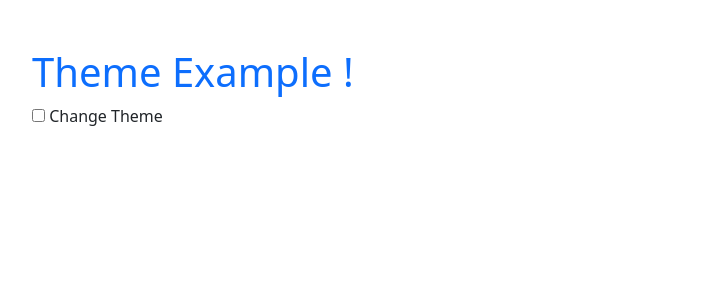
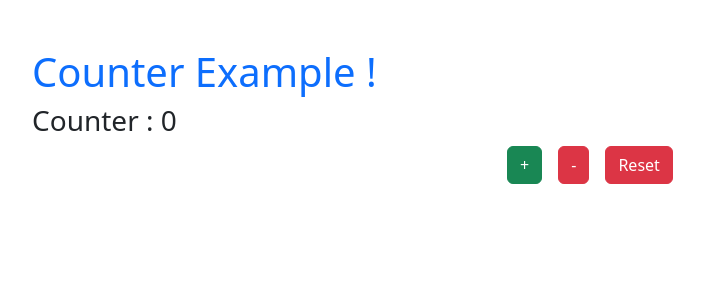
Before and after one commit to divyamunjal/ReactJS_learning_concepts, a React (Create React App) app: page / in a window 1280 px wide. Shown: the top 300 px of the page, without its empty margins (50-754 px from the left). Built offline with nearby package versions, Linux system fonts and the light colour scheme.

Commit message:
counter with reducer example

```diff
--- a/src/App.js
+++ b/src/App.js
@@ -14,6 +14,7 @@ import SearchItems from './components/SearchItems';
 import Color from './components/Color';
 import { ThemeProvider } from './context/themeContext';
 import Theme from './components/Theme';
+import CounterWithReducer from './components/CounterWithReducer';
 
 function App() {
   return (
@@ -29,9 +30,10 @@ function App() {
       {/* <Login /> */}
       {/* <SearchItems /> */}
       {/* <Color /> */}
-      <ThemeProvider>
+      {/* <ThemeProvider>
         <Theme />
-      </ThemeProvider>
+      </ThemeProvider> */}
+      <CounterWithReducer />
     </div>
   );
 }
--- /dev/null
+++ b/src/components/CounterWithReducer.js
@@ -0,0 +1,31 @@
+import React, { useReducer } from 'react'
+
+const CounterWithReducer = () => {
+
+    function reducer(state,action){
+        debugger;
+        switch (action.type){
+            case 'INCREMENT' :
+            return {count : state.count + 1};
+            case 'DECREMENT' :
+            return {count : state.count - 1};
+            default :
+            return {count : 0}
+        }
+    }
+
+    const [state,dispatch] = useReducer(reducer,{count : 0})
+  return (
+    <div className="container mt-5">
+    <h1 className="text-primary">Counter Example !</h1>
+    <h3>Counter : {state.count}</h3>
+    <div className="d-flex justify-content-center gap-3">
+        <button className="btn btn-success" onClick={()=> dispatch({type :'INCREMENT'})}>+</button>
+        <button className="btn btn-danger" onClick={() => dispatch({type :'DECREMENT'})}>-</button>
+        <button className="btn btn-danger" onClick={() => dispatch({type :'RESET'})}>Reset</button>
+      </div>
+  </div>
+  )
+}
+
+export default CounterWithReducer
```
